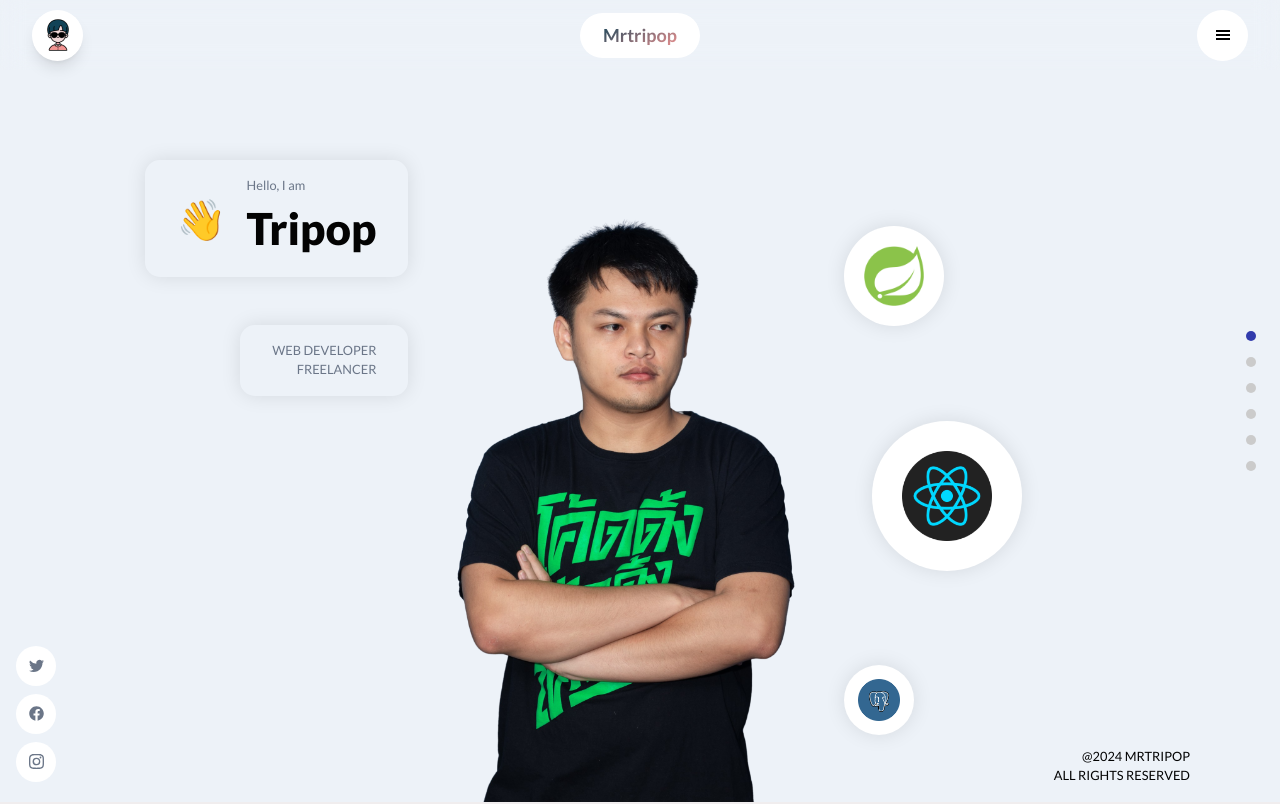
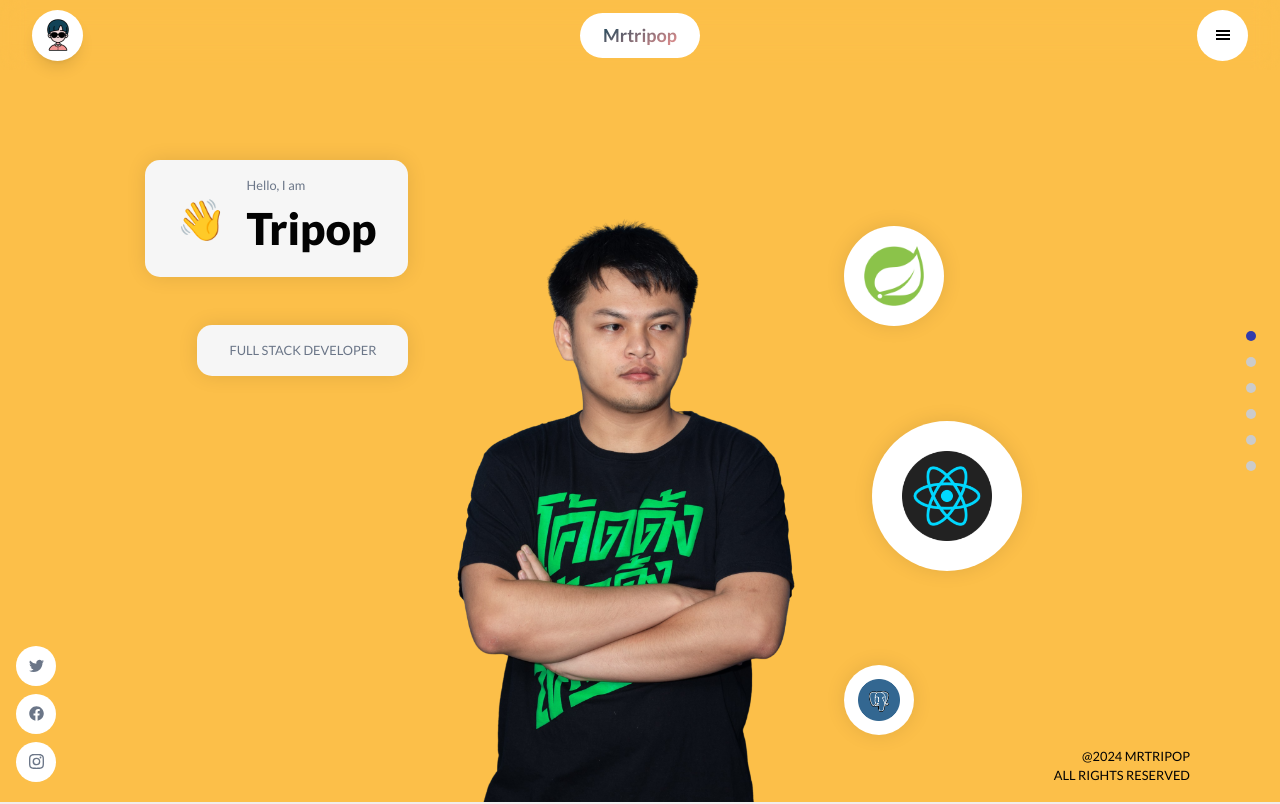
Before and after one commit to mrtripop/personal-website, a Next.js app: page /blogs in a window 1280 px wide. Shown: the top 804 px of the page. Built offline with nearby package versions, Linux system fonts and the light colour scheme.

Commit message:
fix(profile): section layout

```diff
--- a/containers/Profile/Profile.scss
+++ b/containers/Profile/Profile.scss
@@ -45,7 +45,7 @@
   .badge-cmp,
   .tag-cmp {
     padding: 1rem 2rem;
-    border: var(--white-color);
+    background-color: var(--origin-white-mill-color);
     border-radius: 15px;
     flex-direction: row;
     width: auto;
--- a/containers/Profile/Profile.tsx
+++ b/containers/Profile/Profile.tsx
@@ -5,8 +5,6 @@ import { motion } from 'framer-motion'
 import { images } from '@assets'
 
 import './Profile.scss'
-
-type Props = {}
 
 const scaleVariants = {
   whileInView: {
@@ -19,7 +17,7 @@ const scaleVariants = {
   },
 }
 
-const Profile = (props: Props) => {
+const Profile = () => {
   return (
     <div className='app__header app__flex'>
       <motion.div
@@ -36,8 +34,7 @@ const Profile = (props: Props) => {
             </div>
           </div>
           <div className='tag-cmp app__flex'>
-            <p className='p-text'>Web Developer</p>
-            <p className='p-text'>Freelancer</p>
+            <p className='p-text'>Full Stack Developer</p>
           </div>
         </div>
       </motion.div>
@@ -67,4 +64,4 @@ const Profile = (props: Props) => {
   )
 }
 
-export default AppWrap(MotionWrap(Profile, 'profile'), 'home', 'home')
+export default AppWrap(MotionWrap(Profile, 'profile'), 'home', 'app__primarybg')
```
